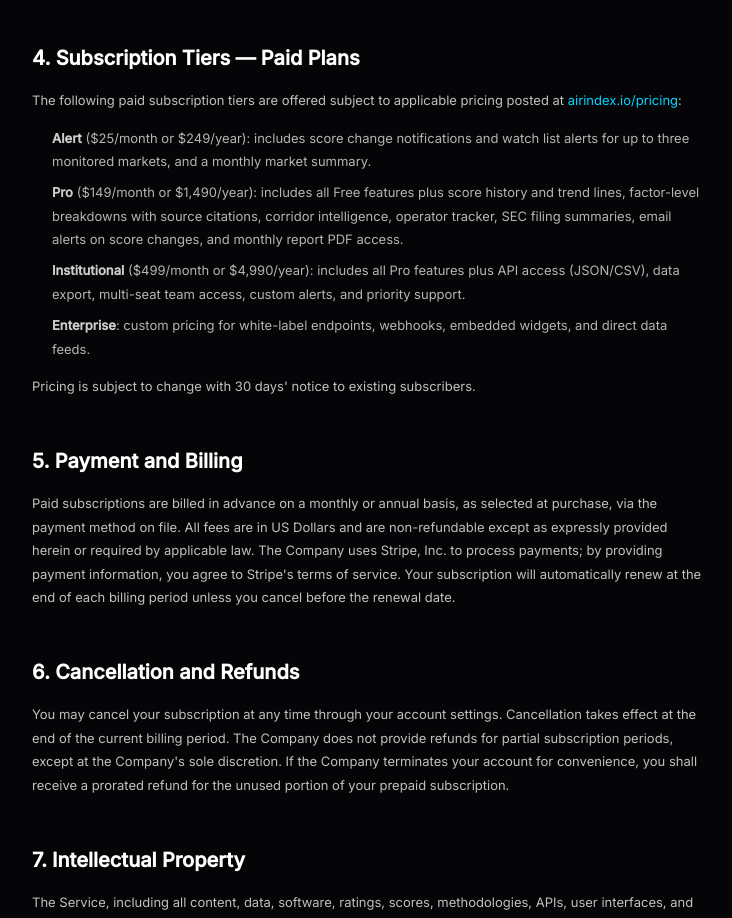
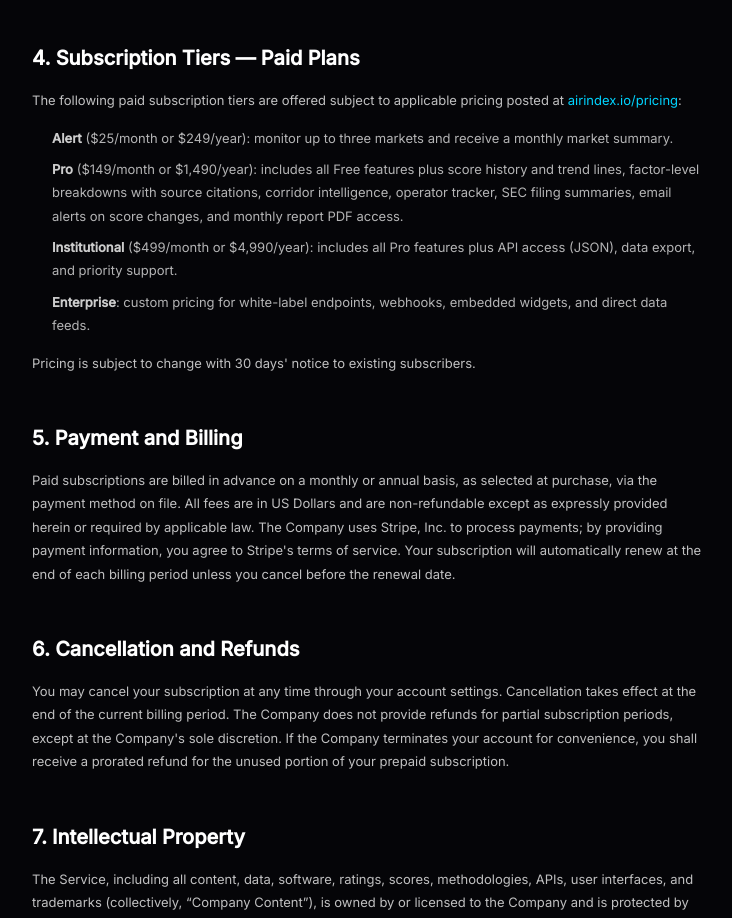
Before and after one commit to Xdrum1/airgrid, a Next.js app: page /terms in a window 1280 px wide. Shown: the part 960-1878 px from the top of the page, without its empty margins (272-1004 px from the left). Built offline with nearby package versions, Linux system fonts and the light colour scheme; no server answers.

Commit message:
Trim pricing tiers to only deliver what's built
- Alert: remove unbuilt score change notifications and watch list alerts
- Institutional: remove 3 seats, custom alerts, CSV (keep JSON export)
- Update terms, contact email copy, and API one-pager to match

```diff
--- a/public/docs/AirIndex_API_OnePager.html
+++ b/public/docs/AirIndex_API_OnePager.html
@@ -229,7 +229,7 @@
             <div style="background: rgba(124,58,237,0.06); border: 1px solid rgba(124,58,237,0.2); border-radius: 6px; padding: 12px 14px; display: flex; justify-content: space-between; align-items: center;">
               <div>
                 <div style="color: #fff; font-weight: 600; font-size: 13px;">Institutional</div>
-                <div style="color: #666; font-size: 11px;">3 seats + API (1K req/hr) + export</div>
+                <div style="color: #666; font-size: 11px;">API (1K req/hr) + JSON export + priority support</div>
               </div>
               <div style="color: #7c3aed; font-weight: 700; font-size: 14px;">$499<span style="color: #666; font-size: 11px; font-weight: 400;">/mo</span></div>
             </div>
--- a/src/app/api/contact/route.ts
+++ b/src/app/api/contact/route.ts
@@ -125,7 +125,7 @@ export async function POST(request: NextRequest) {
         institutional: {
           subject: "We received your inquiry — AirIndex",
           heading: `Thanks, ${firstName}.`,
-          body: "We've received your inquiry about AirIndex Institutional. Our team will reach out within 48 hours to learn more about your use case and walk you through what's available — monthly reports, API access, data exports, and multi-seat team access.",
+          body: "We've received your inquiry about AirIndex Institutional. Our team will reach out within 48 hours to learn more about your use case and walk you through what's available — monthly reports, API access, data exports, and priority support.",
           cta: { label: "View the Dashboard", href: `${appUrl}/dashboard` },
         },
         enterprise: {
--- a/src/app/terms/page.tsx
+++ b/src/app/terms/page.tsx
@@ -149,8 +149,8 @@ export default function TermsPage() {
         </p>
         <ul style={{ color: "rgba(255,255,255,0.7)", fontSize: 13, lineHeight: 1.8, paddingLeft: 20, marginBottom: 14 }}>
           <li style={{ marginBottom: 8 }}>
-            <strong style={S.strong}>Alert</strong> ($25/month or $249/year): includes score change notifications
-            and watch list alerts for up to three monitored markets, and a monthly market summary.
+            <strong style={S.strong}>Alert</strong> ($25/month or $249/year): monitor up to three markets
+            and receive a monthly market summary.
           </li>
           <li style={{ marginBottom: 8 }}>
             <strong style={S.strong}>Pro</strong> ($149/month or $1,490/year): includes all Free features plus score
@@ -159,7 +159,7 @@ export default function TermsPage() {
           </li>
           <li style={{ marginBottom: 8 }}>
             <strong style={S.strong}>Institutional</strong> ($499/month or $4,990/year): includes all Pro features
-            plus API access (JSON/CSV), data export, multi-seat team access, custom alerts, and priority support.
+            plus API access (JSON), data export, and priority support.
           </li>
           <li style={{ marginBottom: 8 }}>
             <strong style={S.strong}>Enterprise</strong>: custom pricing for white-label endpoints, webhooks,
--- a/src/components/PricingTiers.tsx
+++ b/src/components/PricingTiers.tsx
@@ -48,8 +48,6 @@ const TIERS: Tier[] = [
     features: [
       "Everything in Free, plus:",
       "Monitor up to 3 markets",
-      "Score change notifications",
-      "Watch list alerts",
       "Monthly market summary",
     ],
     cta: "coming_soon",
@@ -86,9 +84,7 @@ const TIERS: Tier[] = [
     features: [
       "Everything in Professional, plus:",
       "API access with dedicated rate limits",
-      "Data export (JSON / CSV)",
-      "3 seats included",
-      "Custom alert configurations",
+      "Data export (JSON)",
       "Priority support & onboarding",
     ],
     cta: "stripe",
```
